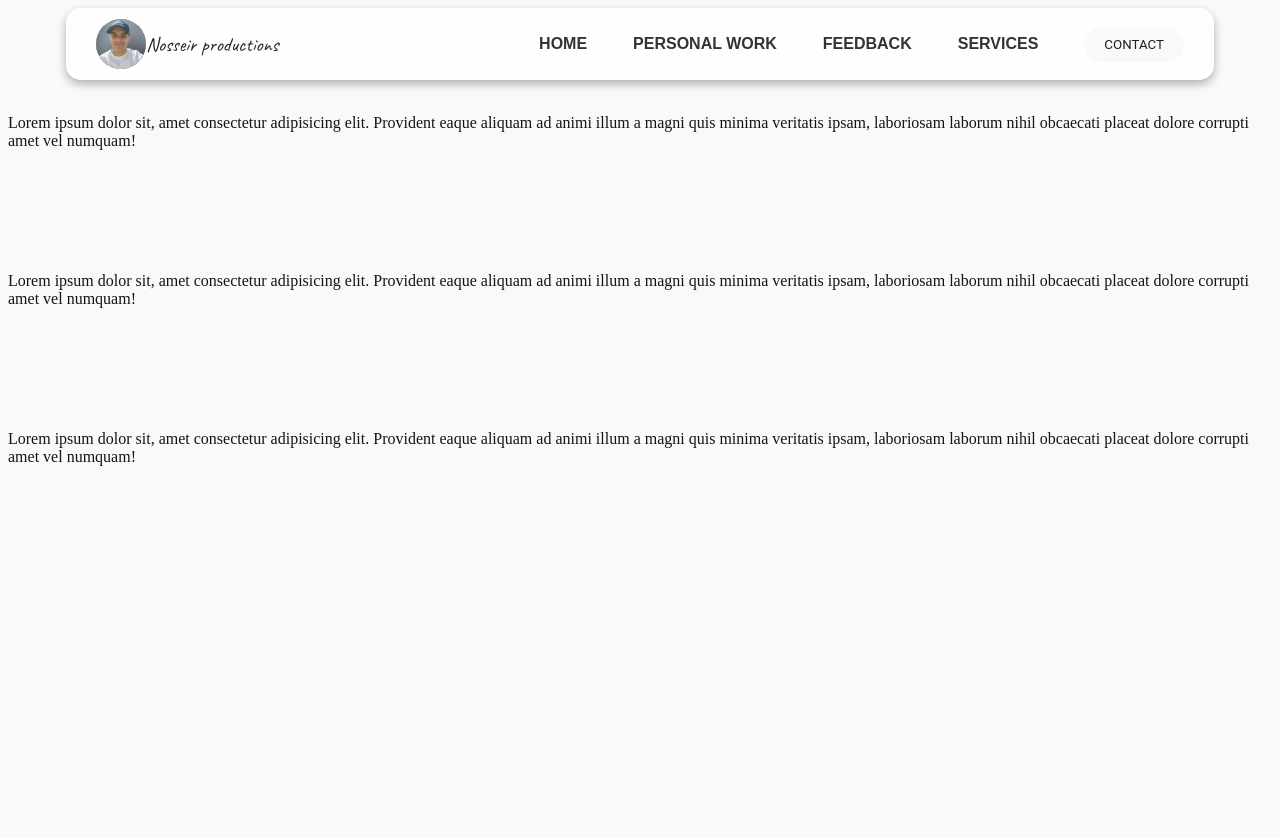
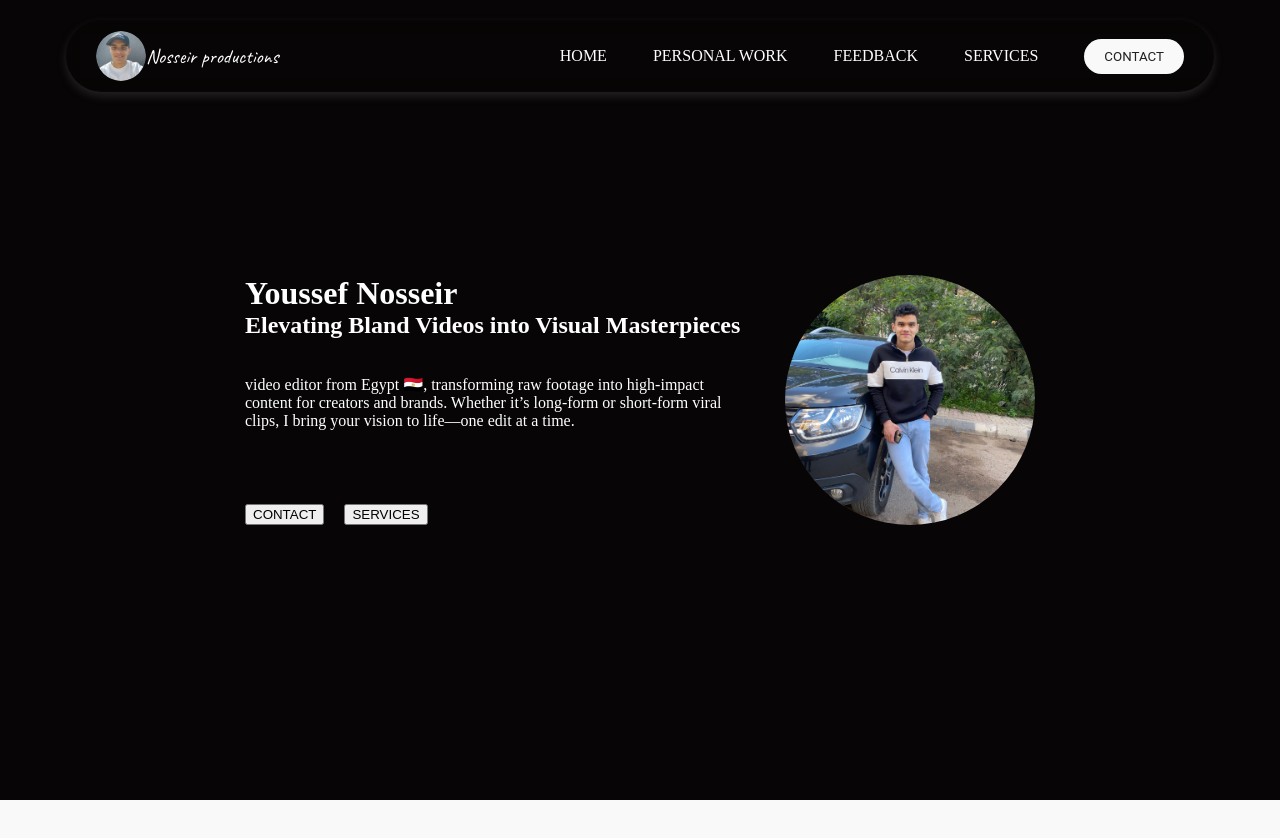
Before and after one commit to Ahmedonis/nosseir-s-portfolio, a plain HTML site: page index.html in a window 1280 px wide. Drawn offline with Linux system fonts and the light colour scheme.

Commit message:
home section (1)

```diff
--- a/index.html
+++ b/index.html
@@ -10,7 +10,7 @@
     <link href="https://fonts.googleapis.com/css2?family=Caveat:wght@400..700&family=Gloria+Hallelujah&display=swap" rel="stylesheet">
 </head>
 <body>
-    <div class="home-page">
+    <div class="home-section">
     <header class="header">
          <nav class="navbar">
             <div class="logo">
@@ -26,12 +26,20 @@
             </div>
         </nav>
     </header>
+    <div class="home-content">
+        <div class="home-left">
+            <h1 class="home-h1">Youssef Nosseir</h1>
+            <h2 class="home-h2">Elevating Bland Videos into Visual Masterpieces</h2>
+            <p class="home-p">video editor from Egypt 🇪🇬, transforming raw footage into high-impact content for creators and brands. Whether it’s long-form or short-form viral clips, I bring your vision to life—one edit at a time.</p>
+            <div class="home-btns">
+            <button class="home-contact">CONTACT</button>
+            <button class="home-services">SERVICES</button>
             </div>
-    <br><br><br><br><br>
-    <p>Lorem ipsum dolor sit, amet consectetur adipisicing elit. Provident eaque aliquam ad animi illum a magni quis minima veritatis ipsam, laboriosam laborum nihil obcaecati placeat dolore corrupti amet vel numquam!</p>
-    <br><br><br><br><br>
-    <p>Lorem ipsum dolor sit, amet consectetur adipisicing elit. Provident eaque aliquam ad animi illum a magni quis minima veritatis ipsam, laboriosam laborum nihil obcaecati placeat dolore corrupti amet vel numquam!</p>
-    <br><br><br><br><br>
-    <p>Lorem ipsum dolor sit, amet consectetur adipisicing elit. Provident eaque aliquam ad animi illum a magni quis minima veritatis ipsam, laboriosam laborum nihil obcaecati placeat dolore corrupti amet vel numquam!</p>
+        </div>
+        <div class="home-right">
+            <img class="home-img" src="nosseirfolder/nosseir-garden.jpeg" alt="">
+        </div>
+    </div>
+    </div>
 </body>
 </html>
--- a/style.css
+++ b/style.css
@@ -1,10 +1,11 @@
   body{
     background-color: #F9F9F9;
     height: 900px;
+    margin: 0px;
   }
 
-  p{
-    color: rgb(20, 20, 20);
+  p, h1, h2{
+    color: rgb(255, 255, 255);
   }
 
   .header{
@@ -13,6 +14,8 @@
   }
 
   .navbar {
+    margin-top: 20px;
+    margin-bottom: 20px;
     display: flex;
     justify-content: space-between;
     align-items: center;
@@ -21,12 +24,12 @@
     padding-right: 30px;
     padding-left: 30px;
     position: fixed;
-    background: rgba(255, 255, 255, 0.8);
+    background-color: transparent;
     height: 50px;
-    border-radius: 15px;
-    backdrop-filter: blur(15px);
-    -webkit-backdrop-filter: blur(15px);
-    box-shadow: 0px 4px 10px rgba(0, 0, 0, 0.3); /* ✅ Darker shadow for depth */
+    border-radius: 1000px;
+    backdrop-filter: blur(10px);
+    -webkit-backdrop-filter: blur(1px);
+    box-shadow: 0px 4px 10px rgba(105, 105, 105, 0.3); /* ✅ Darker shadow for depth */
 }
 
 
@@ -46,7 +49,7 @@
   .brand-name{
     font-family: 'Caveat', cursive;
     font-size: 20px;
-    color: rgb(39, 39, 39);
+    color: rgb(255, 255, 255);
     position: relative;
   }
 
@@ -72,9 +75,7 @@
   .nav-link {
     position: relative;
     text-decoration: none;
-    color: #333;
-    font-family: 'Nunito', sans-serif;
-    font-weight: 600;
+    color: #ffffff;
     transition: color 0.3s ease-in-out;
 }
 
@@ -85,15 +86,69 @@
     bottom: -5px; /* Adjust distance from text */
     width: 0;
     height: 2px;
-    background-color: #333;
+    background-color: #ffffff;
     transition: width 0.3s ease-in-out, left 0.3s ease-in-out;
 }
 
 .nav-link:hover {
-    color: #000; /* Darken color on hover */
+    color: #ffffff; /* Darken color on hover */
 }
 
 .nav-link:hover::after {
     width: 100%;
     left: 0;
 }
+
+.home-section{
+  background-color: #070505;
+  height: 100vh;
+  width: 100%;
+}
+
+.home-content{
+  display: flex;
+  align-items: center;
+  justify-content: center;
+  flex-direction: row;
+  height: 100vh;
+  width: 100%;
+  gap: 40px;
+}
+
+.home-left{
+  height: 250px;
+  display: flex;
+  flex-direction: column;
+}
+
+.home-right{
+  height: 250px;
+}
+
+.home-p{
+  width: 500px;
+}
+
+.home-h1{
+  margin-top: 0px;
+  margin-bottom: 0px;
+}
+
+.home-h2{
+  margin-top: 0px;
+}
+
+.home-btns{
+  display: flex;
+  align-items: center;
+  gap: 20px;
+  flex-grow: 1;
+  align-items: end;
+}
+
+.home-img{
+  border-radius: 1000px;
+  width: 250px;
+  height: 250px;
+  object-fit: cover;
+}
```
Also changed, not shown: nosseirfolder/sketch1.jpeg (added), nosseirfolder/sketch2.jpeg (added). Lines whose indentation alone changed are shown as unchanged.
